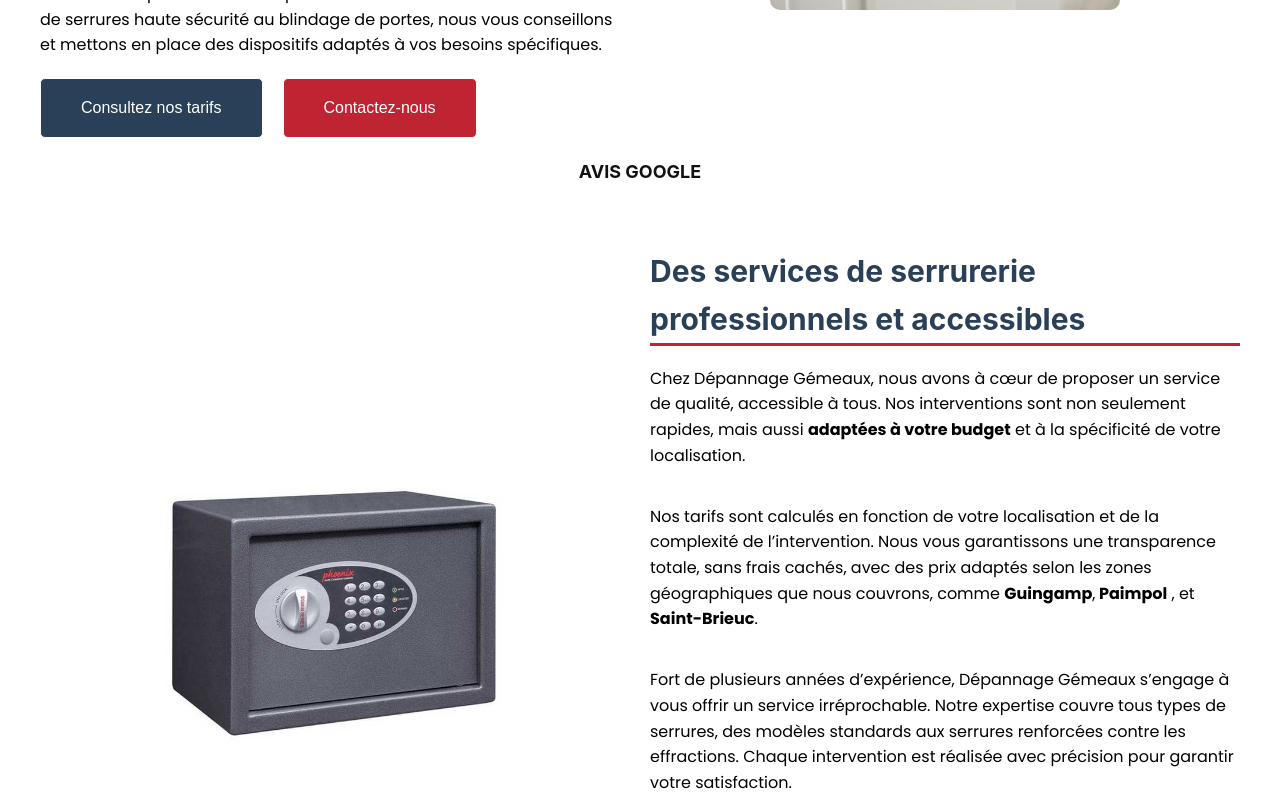
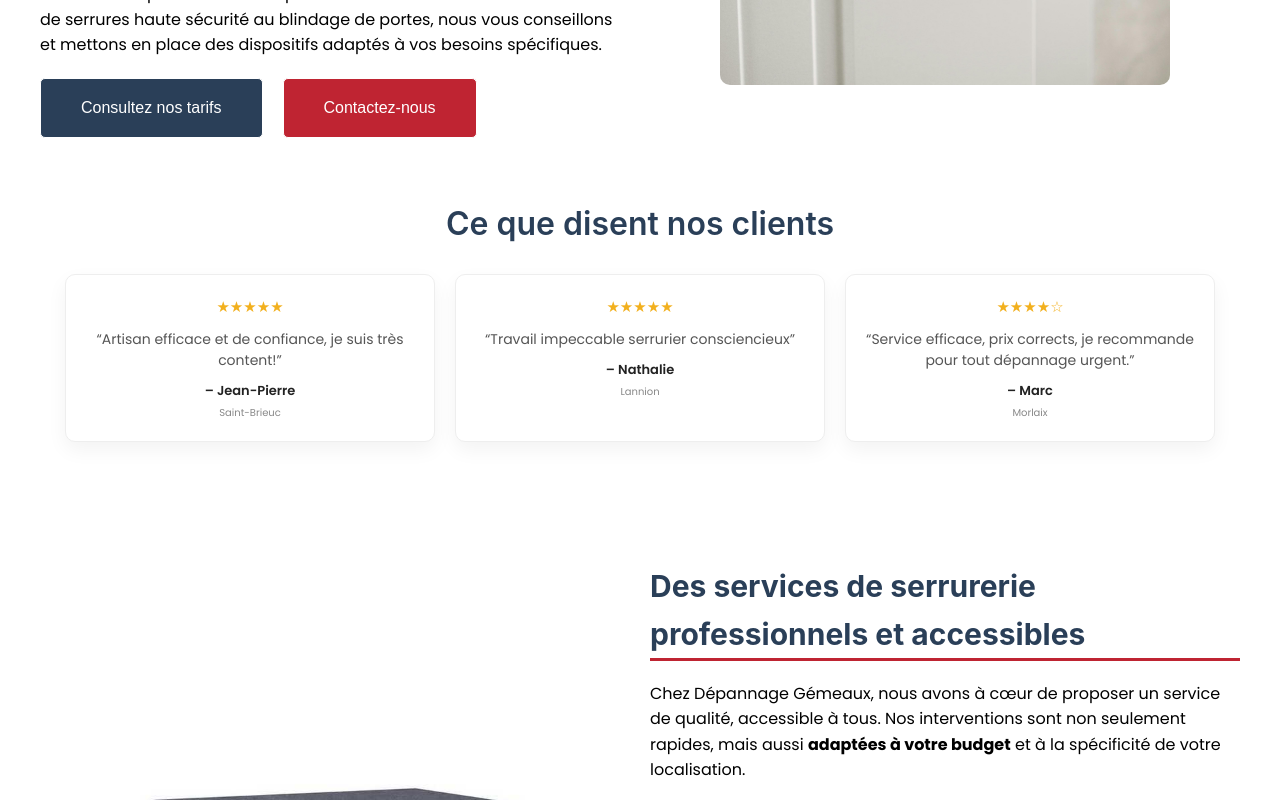
Before and after one commit to SupaKd/depannage-gemeaux, a React (Vite) app: page /serrurerie in a window 1280 px wide. Shown: the part 1600-2400 px from the top of the page. Built offline with nearby package versions, Linux system fonts and the light colour scheme.

Commit message:
Description des changements

```diff
--- a/src/assets/scss/_avisgoogle.scss
+++ b/src/assets/scss/_avisgoogle.scss
@@ -1,7 +1,100 @@
-.avis_google {
-    padding: 2rem 1rem;
-    font-size: 1.2rem;
+.avis {
+    padding: 6rem 1.5rem;
+    background: #fff;
     text-align: center;
-    color: #2a3f58;
-    background-color: #fff;
-}
+    overflow: hidden;
+
+    &__title {
+      font-size: 3.2rem;
+      margin-bottom: 2.5rem;
+      color: #2A3F58;
+      font-weight: 600;
+    }
+
+    // Slider mobile
+    &__list {
+      display: flex;
+      gap: 1.5rem;
+      overflow-x: auto;
+      scroll-snap-type: x mandatory;
+      scroll-behavior: smooth;
+      padding-bottom: 2rem;
+
+      @media (min-width: 768px) {
+        display: grid;
+        grid-template-columns: repeat(3, 1fr);
+        gap: 2rem;
+        overflow: visible;
+        scroll-snap-type: none;
+        margin:0 5rem
+      }
+    }
+
+    &__card {
+      flex: 0 0 85%;
+      scroll-snap-align: center;
+      background: white;
+      border-radius: 1rem;
+      padding: 2rem 1.5rem;
+      box-shadow: 0 8px 20px rgba(0, 0, 0, 0.05);
+      border: 1px solid #eee;
+      transition: transform 0.3s ease;
+
+      &:hover {
+        transform: translateY(-5px);
+      }
+
+      @media (min-width: 768px) {
+        flex: none;
+      }
+    }
+
+    &__stars {
+      color: #f2b01e;
+      font-size: 1.5rem;
+      margin-bottom: 1rem;
+    }
+
+    &__commentaire {
+      font-size: 1.4rem;
+      color: #555;
+      margin-bottom: 1rem;
+      line-height: 1.5;
+    }
+
+    &__nom {
+      font-weight: 600;
+      color: #222;
+      font-size: 1.3rem;
+    }
+
+    // Ville du client
+    .avis_ville {
+      font-size: 1rem;
+      color: #888;
+      margin-top: 0.25rem;
+    }
+
+    // Points du slider (mobile uniquement)
+    &__dots {
+      display: flex;
+      justify-content: center;
+      margin-top: 1rem;
+      gap: 0.5rem;
+
+      @media (min-width: 768px) {
+        display: none;
+      }
+
+      .dot {
+        width: 10px;
+        height: 10px;
+        border-radius: 50%;
+        background: #ccc;
+
+        &:nth-child(1) {
+          background: #2A3F58;
+        }
+      }
+    }
+  }
--- a/src/assets/scss/_electricite.scss
+++ b/src/assets/scss/_electricite.scss
@@ -158,11 +158,18 @@
           text-align: center;
 
           img {
-            max-width: 350px;
+            max-width: 450px;
             width: 100%;
             height: auto;
             border-radius: 1rem;
           }
         }
       }
+      .artisan {
+        margin: 2rem 0;
+        padding: 2rem 1rem;
+        font-size: 1.2rem;
+        text-align: center;
+        color: #2a3f58;
+      }
 }
--- a/src/assets/scss/_faqserrurerie.scss
+++ b/src/assets/scss/_faqserrurerie.scss
@@ -21,7 +21,7 @@
       align-items: center; // centre verticalement
 
       h1 {
-        font-size: 3rem;
+        font-size: 3.2rem;
         line-height: 1.3;
         color: #2a3f58;
         text-align: center;
@@ -64,7 +64,7 @@
 
       .faqserrurerie__answer {
         padding: 0 1rem 1rem;
-        font-size: 1.2rem;
+        font-size: 1.3rem;
         color: #444;
       }
     }
--- a/src/assets/scss/_serrurerie.scss
+++ b/src/assets/scss/_serrurerie.scss
@@ -158,7 +158,7 @@
       text-align: center;
 
       img {
-        max-width: 350px;
+        max-width: 450px;
         width: 100%;
         height: auto;
         border-radius: 1rem;
@@ -250,7 +250,7 @@
       margin-bottom: 2rem;
 
       img {
-        max-width: 350px;
+        max-width: 400px;
         width: 100%;
         height: auto;
         border-radius: 1rem;
--- a/src/components/AvisGoogle.jsx
+++ b/src/components/AvisGoogle.jsx
@@ -1,12 +1,53 @@
 
-function AvisGoogle() {
+export default function Avis() {
+  const avis = [
+    {
+      nom: "Jean-Pierre",
+      commentaire:"Artisan efficace et de confiance, je suis très content!",
+      note: 5,
+      ville: "Saint-Brieuc"
+    },
+    {
+      nom: "Nathalie",
+      commentaire: "Travail impeccable serrurier consciencieux",
+      ville: "Lannion",
+      note: 5,
+    },
+    {
+      nom: "Marc",
+      commentaire:
+        "Service efficace, prix corrects, je recommande pour tout dépannage urgent.",
+        ville: "Morlaix",
+      note: 4,
+    },
 
+  ];
 
   return (
-    <section className="avis_google">
-      <h2>AVIS GOOGLE</h2>
+    <section className="avis">
+      <div className="avis__container">
+        <h2 className="avis__title">Ce que disent nos clients</h2>
+
+        <div className="avis__list">
+          {avis.map((a, i) => (
+            <div key={i} className="avis__card">
+              <div className="avis__stars">
+                {"★".repeat(a.note)}
+                {"☆".repeat(5 - a.note)}
+              </div>
+              <p className="avis__commentaire">“{a.commentaire}”</p>
+              <p className="avis__nom">– {a.nom}</p>
+              <p className="avis_ville">{a.ville}</p>
+            </div>
+          ))}
+        </div>
+
+        <div className="avis__dots">
+          {avis.map((_, i) => (
+            <span key={i} className="dot"></span>
+          ))}
+        </div>
+      </div>
     </section>
   );
 }
-
-export default AvisGoogle;
--- a/src/pages/Electricite.jsx
+++ b/src/pages/Electricite.jsx
@@ -82,7 +82,7 @@ function Electricite() {
                 service sécurisé et conforme aux réglementations en vigueur.
                 Grâce à notre proximité, nous assurons des interventions rapides
                 à Guingamp et dans les villes voisines comme{" "}
-                <strong>Saint-Brieuc</strong>,<strong>Paimpol</strong>, et{" "}
+                <strong>Saint-Brieuc</strong>,<strong> Paimpol</strong> et{" "}
                 <strong>Callac</strong>.
               </p>
               <br />
@@ -111,6 +111,12 @@ function Electricite() {
           </div>
         </div>
       </motion.section>
+      <div className="artisan">
+        <p>
+          Artisan enregistré à la chambre des métiers et de l’artisanat de
+          Bretagne. Fournitures et main d’œuvre garanties 10 ans.
+        </p>
+      </div>
     </main>
   );
 }
```
